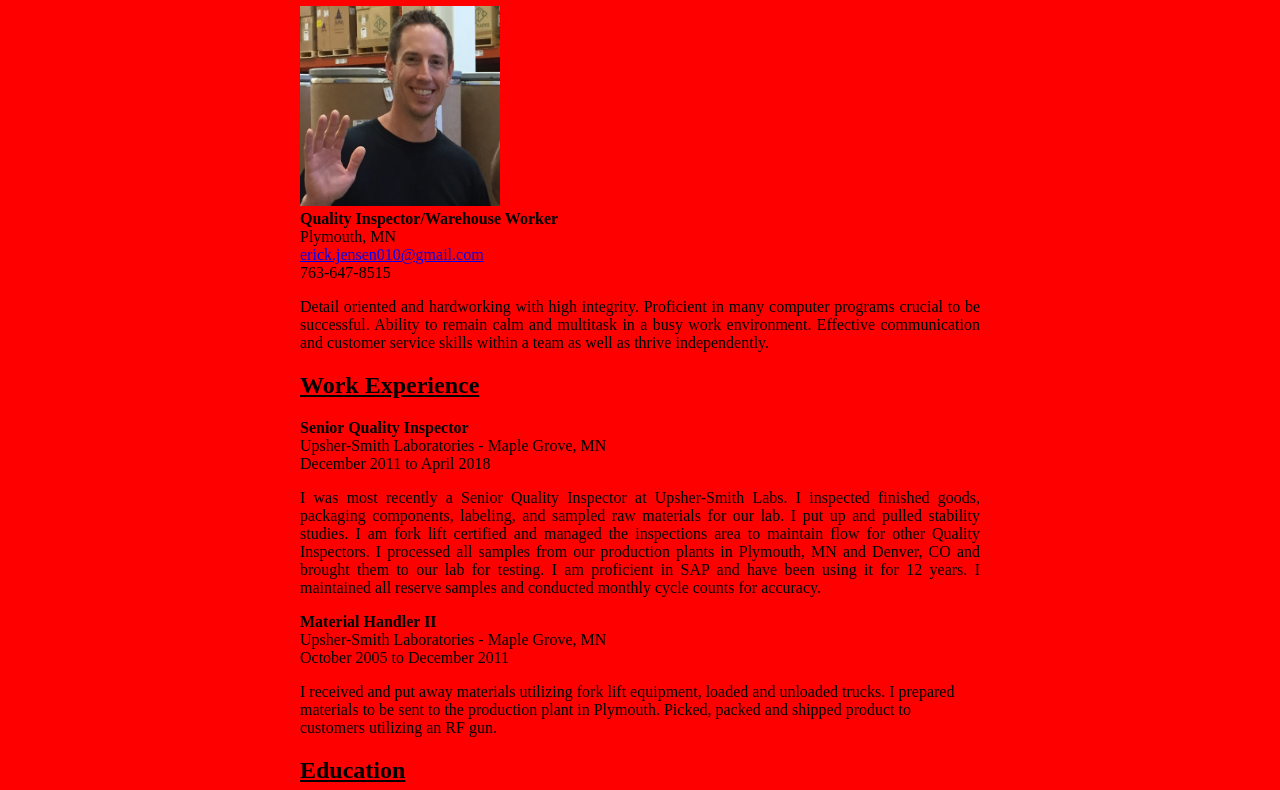
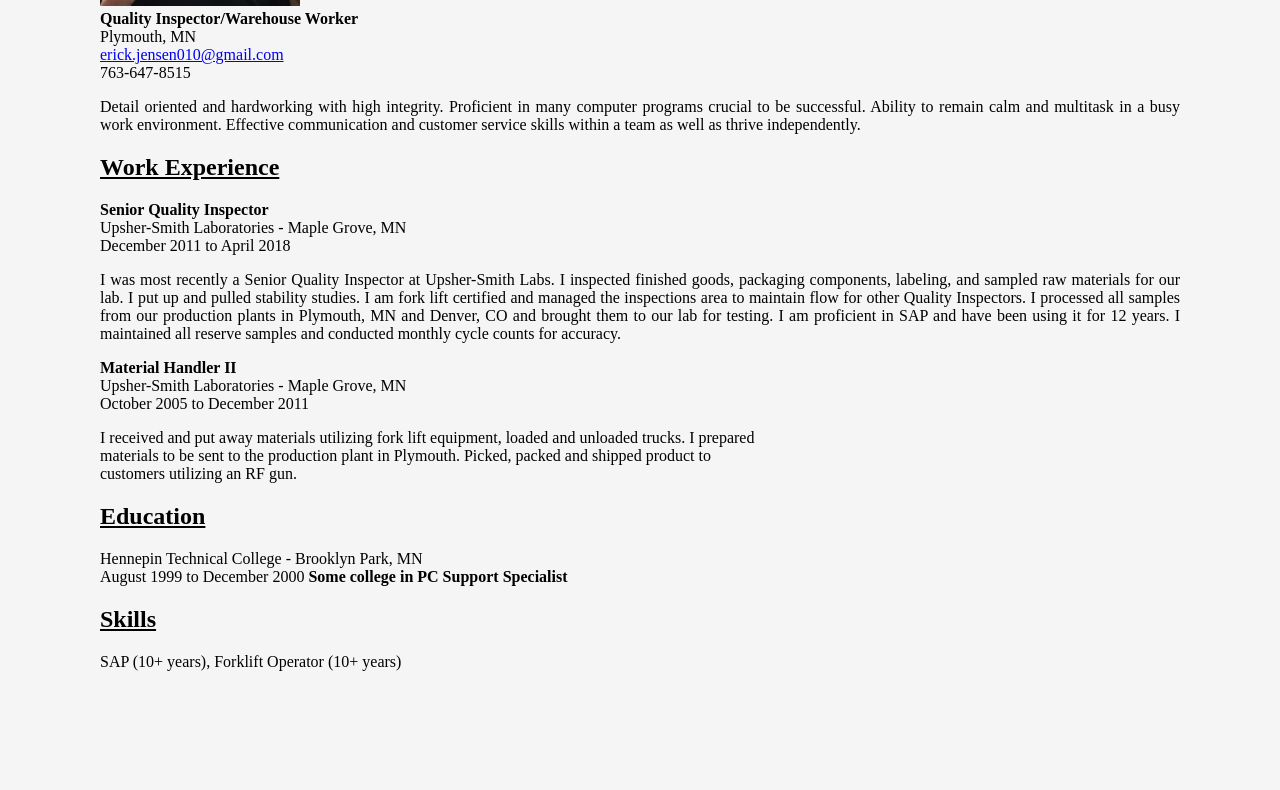
Before and after one commit to ErickDJensen/ErickDJensenResume, a plain HTML site: page index.html in a window 1280 px wide. Shown: the part 352-1142 px from the top of the page. Drawn offline with Linux system fonts and the light colour scheme.

Commit message:
Update style.css

```diff
--- a/style.css
+++ b/style.css
@@ -1,5 +1,5 @@
 body {
-  background-color: red;
+  background-color: whitesmoke;
   text-align: justify;
-  margin: 300px 300px 300px 300px;
+  margin: 100px 100px 100px 100px;
 }
```
